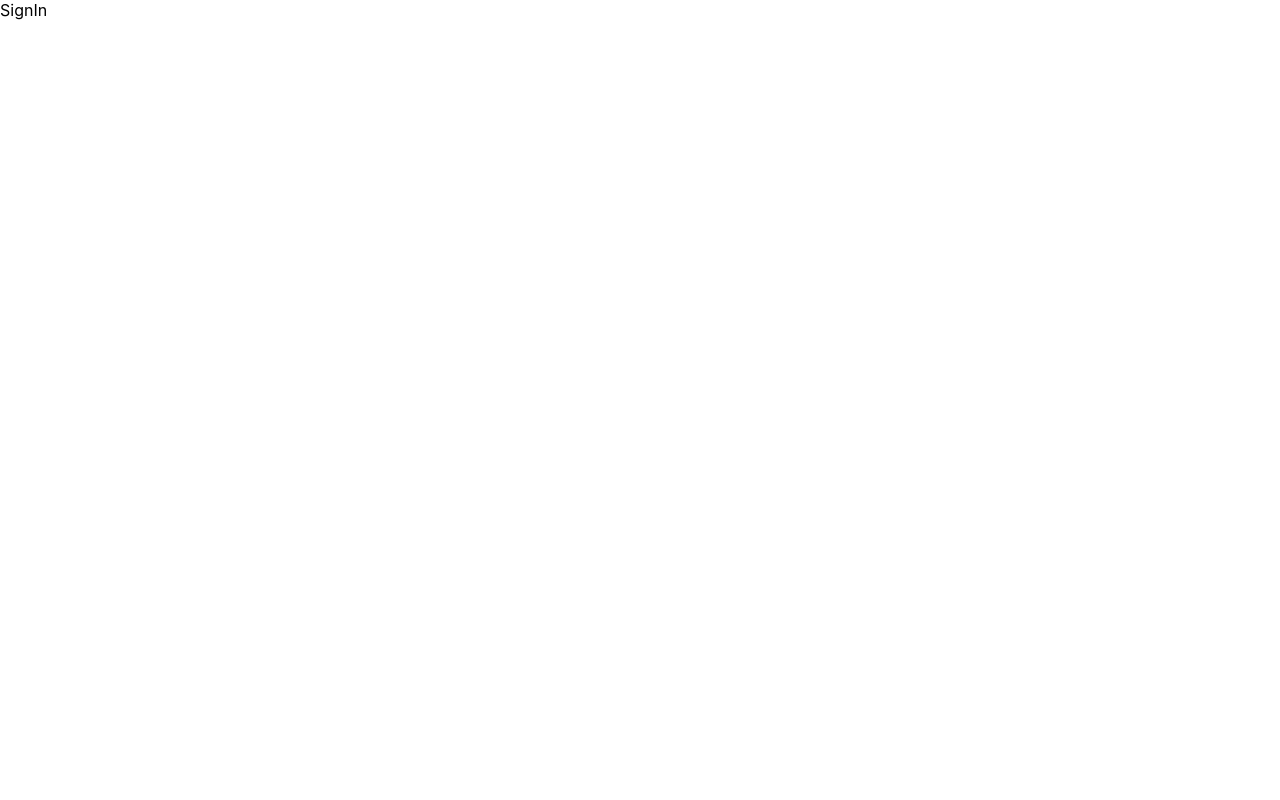
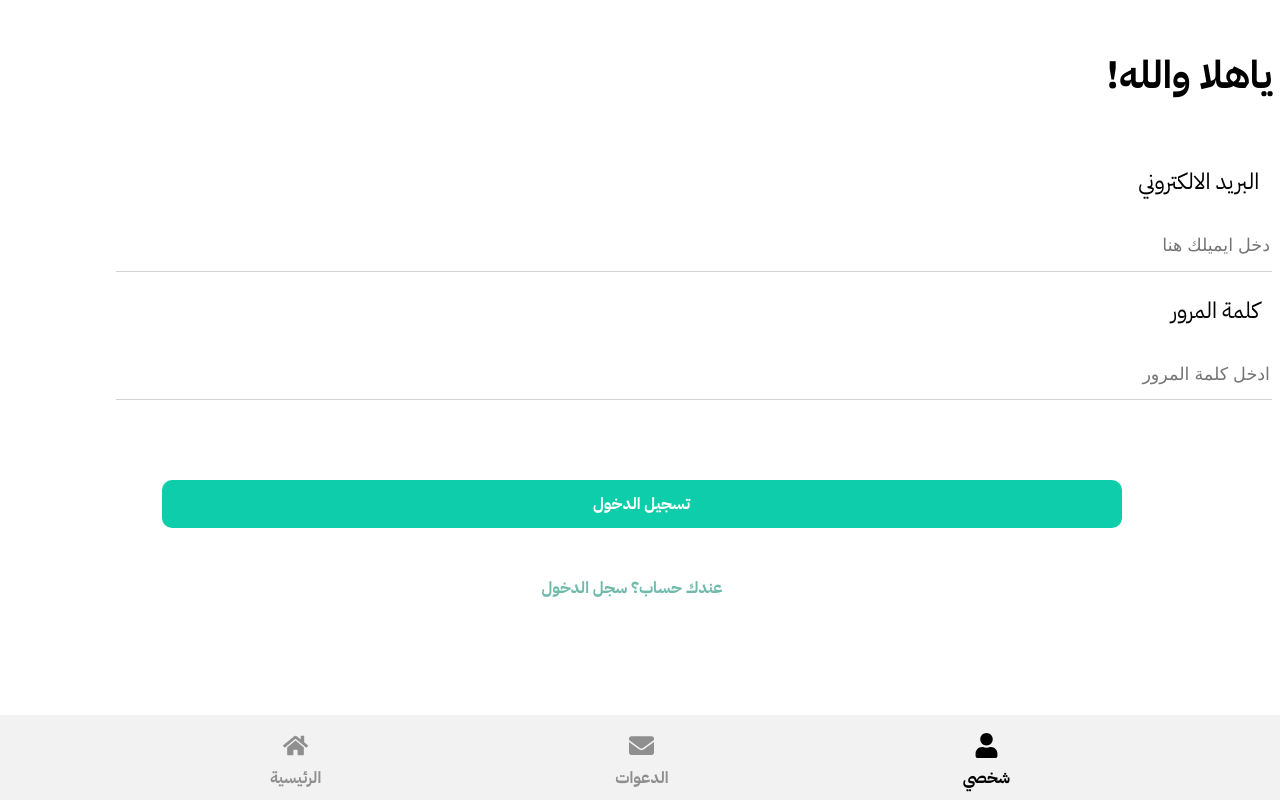
Before and after one commit to Awxsl/SportsApp, a React (Create React App) app: page /signin in a window 1280 px wide. Built offline with nearby package versions, Linux system fonts and the light colour scheme.

Commit message:
Built the navbar and the signin page

```diff
--- a/src/App.js
+++ b/src/App.js
@@ -8,12 +8,14 @@ import Event from './pages/Event'
 import User from './pages/User'
 import Profile from './pages/Profile'
 import Notifications from './pages/Notifications'
+import Navbar from './components/Navbar';
 
 
 function App() {
   return (
     <>
       <Router>
+        <div className="container">
           <Routes>
             <Route path='/signin' element={<SignIn/>} />
             <Route path='/signup' element={<SignUp/>} />
@@ -24,6 +26,8 @@ function App() {
             <Route path='/profile' element={<Profile/>} />
             <Route path='/notifications' element={<Notifications/>} />
           </Routes>
+        </div>
+        <Navbar/>
       </Router>
     </>
   );
--- /dev/null
+++ b/src/components/Navbar.jsx
@@ -0,0 +1,25 @@
+import React from 'react'
+import {FaUser, FaHome, FaEnvelope} from 'react-icons/fa'
+
+function Navbar() {
+  return (
+    <div className='navbar'>
+      <div className="navbarItems">
+        <div className="navItem">
+            <FaHome size={25} />
+            <p className="navItemText">الرئيسية</p>
+        </div>
+        <div className="navItem">
+          <FaEnvelope size={25}/>
+          <p className="navItemText">الدعوات</p>
+        </div>
+        <div className="navItem navItemActive">
+          <FaUser size={25} />
+          <p className="navItemText">شخصي</p>
+        </div>
+      </div>
+    </div>
+  )
+}
+
+export default Navbar
--- a/src/index.css
+++ b/src/index.css
@@ -1,13 +1,147 @@
+@import url('https://fonts.googleapis.com/css2?family=IBM+Plex+Sans+Arabic:wght@400;700&display=swap');
+
 body {
-  margin: 0;
-  font-family: -apple-system, BlinkMacSystemFont, 'Segoe UI', 'Roboto', 'Oxygen',
-    'Ubuntu', 'Cantarell', 'Fira Sans', 'Droid Sans', 'Helvetica Neue',
-    sans-serif;
-  -webkit-font-smoothing: antialiased;
-  -moz-osx-font-smoothing: grayscale;
+  font-family: 'IBM Plex Sans Arabic', sans-serif;
+  display: flex;
+  flex-direction: row-reverse;
 }
 
-code {
-  font-family: source-code-pro, Menlo, Monaco, Consolas, 'Courier New',
-    monospace;
+p {
+  display: flex;
+  flex-direction: row-reverse;
 }
+
+.container {
+  width: 100vw;
+}
+
+
+/* Navbar */
+
+.navbar {
+  position: fixed;
+  bottom: 0;
+  left: 0;
+  right: 0;
+  height: 85px;
+  width: 100%;
+  background-color: #F2F2F2;
+  display: flex;
+  justify-content: space-around;
+  align-items: center;
+  overflow-y: hidden;
+}
+
+.navbarItems {
+  width: 100%;
+  display: flex;
+  flex-direction: row;
+  justify-content: space-evenly;
+  margin: 0;
+  padding: 0;
+}
+
+.navItem {
+  display: flex;
+  flex-direction: column;
+  color: #8f8f8f;
+  padding: 0 1rem;
+  justify-content: space-between;
+  align-items: center;
+  margin-top: 1rem;
+  font-weight: 700;
+}
+
+.navItemActive {
+  color: #000000;
+}
+
+.navItemText {
+  /* font-size: 1.6rem; */
+  margin: 0.5rem;
+}
+
+
+/* Sign In */
+
+.pageHeader {
+  font-size: 2.4rem;
+  font-weight: 700;
+}
+
+.signInPage {
+  display: flex;
+  flex-direction: column;
+}
+
+.signInForm {
+  /* display: flex;
+  flex-direction: column; */
+}
+
+.inputItem {
+  /* width: 100%; */
+  display: flex;
+  flex-direction: row-reverse;
+}
+
+.inputLabel {
+  font-size: 1.4rem;
+  font-weight: 400;
+  margin-right: 0.8rem;
+}
+
+.input {
+  border: none;
+  border-bottom: 1px solid lightgray;
+  width: 90%;
+  font-size: 1.1rem;
+  /* margin-right: 0.8rem; */
+  height: 3rem;
+  /* border-radius: 20px; */
+  outline: none;
+  transition: border-bottom ease 0.2s;
+
+}
+
+.input:focus {
+  border-bottom: 1px solid #000000;
+}
+
+.gotoSignInOrUp {
+  display: flex;
+  justify-content: center;
+  margin-top: 3rem;
+  color: rgb(111, 186, 171);
+  font-size: 1rem;
+  font-weight: 700;
+}
+
+
+/* Button */
+
+.btn {
+  margin: 0 0 0 1.2rem;
+  font-family: 'IBM Plex Sans Arabic', sans-serif;
+  font-size: 1rem;
+  font-weight: 700;
+  border: none;
+  border-radius: 10px;
+  cursor: pointer;
+  height: 3rem;
+  width: 75%;
+}
+
+.btnPrimary {
+  background-color: #0DCDAA;
+  color: #fff;
+}
+
+.btnDiv {
+  width: 100%;
+  margin-top: 5rem;
+  display: flex;
+  flex-direction: row-reverse;
+  justify-content: center;
+  align-items: center;
+}
--- a/src/pages/SignIn.jsx
+++ b/src/pages/SignIn.jsx
@@ -1,7 +1,47 @@
+import { useState } from "react"
+import { useNavigate, Link } from "react-router-dom"
+import { FaEye } from "react-icons/fa"
 
 function SignIn() {
+
+  const[showPassword, setShowPassword] = useState(false)
+  const[formData, setFormData] = useState({email: '', password: ''})
+  const{email, password} = formData
+
+  const onChange = (e) => {
+    setFormData((prevState) => ({
+      ...prevState,
+      [e.target.id]: e.target.value
+    }))
+  }
+
+  const onSubmit = (e) => {
+    e.preventDefault()
+  }
+
   return (
-    <div>SignIn</div>
+    <>
+      <header>
+        <p className="pageHeader">!ياهلا والله</p>
+      </header>
+      <main>
+      <form onSubmit={onSubmit} className='signInForm'>
+        <div className="signInPage">
+
+          <p className="inputLabel">البريد الالكتروني</p>
+          <div className="inputItem">
+            <input dir="rtl" type="email" className="input" id='email' value={email} onChange={onChange} placeholder='دخل ايميلك هنا' />
+          </div>
+          <p className="inputLabel">كلمة المرور</p>
+          <div className="inputItem">
+              <input dir="rtl" type={showPassword ? 'text' : 'password'} className="input" id='password' value={password} onChange={onChange} placeholder='ادخل كلمة المرور'/>
+          </div>
+        </div>
+        <div className="btnDiv"><button type="submit" className="btn btnPrimary">تسجيل الدخول</button></div>
+      <p className="gotoSignInOrUp">عندك حساب؟ سجل الدخول</p>
+      </form>
+      </main>
+    </>
   )
 }
 
```
Lines whose indentation alone changed are shown as unchanged.
